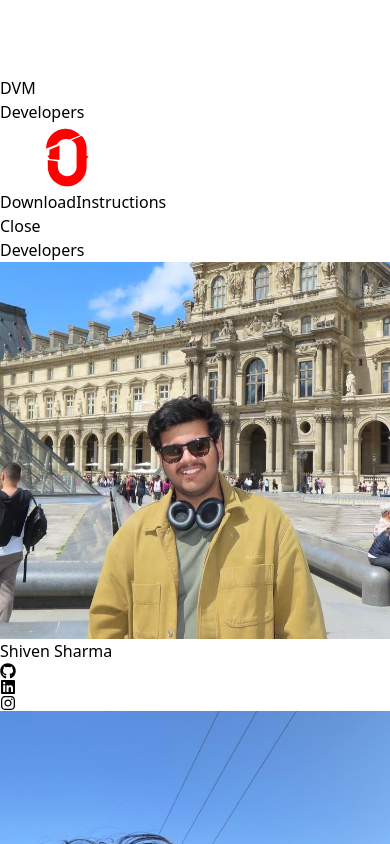
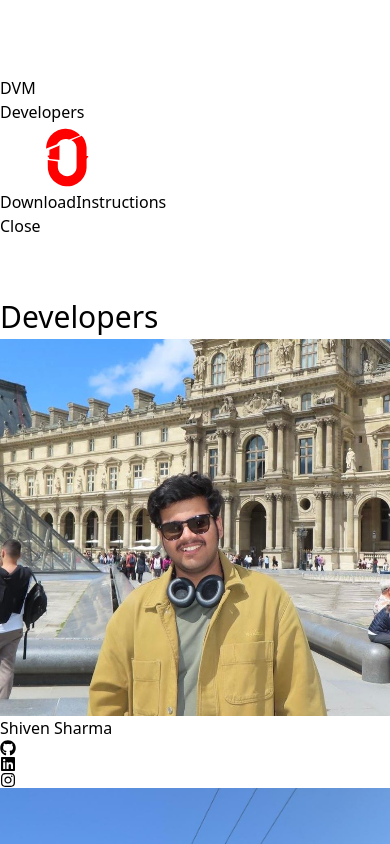
Before and after one commit to LuvGuptaa/broken-silence, a React (Vite) app: page / in a window 390 px wide. Both pictures are taken after a click on the button "Developers". Shown: the top 844 px of the page. Built offline with nearby package versions, Linux system fonts and the light colour scheme.

Commit message:
style: position of closebutton

```diff
--- a/src/DevelopersModal.jsx
+++ b/src/DevelopersModal.jsx
@@ -50,10 +50,11 @@ const DevelopersModal = ({ onClose }) => {
         <button
           className="text-white absolute top-4 right-4 font-bold outline-[rgb(236, 232, 225) solid 1px] outline-offset-4 bg-[black] border border-black rounded-lg px-4 py-2 hover:bg-white hover:text-black transition-colors ease-in-out duration-300"
           onClick={onClose}
+          id="closeButton"
         >
           Close
         </button>
-        <h2 className="text-4xl font-bold text-center mb-6">Developers</h2>
+        <h2 className="text-4xl font-bold text-center mb-6" id="devpageHeading">Developers</h2>
         <div className="grid grid-cols-1 md:grid-cols-2 lg:grid-cols-3 gap-8">
           {developers.map((dev, index) => (
             <div
--- a/src/index.css
+++ b/src/index.css
@@ -13,4 +13,13 @@
   #modal-container {
     top: 290px;
   }
+
+  #closeButton {
+    top: 40px;
+  }
+
+  #devpageHeading {
+    font-size: 30px;
+    padding-top: 3.5rem;
+  }
 }
```
